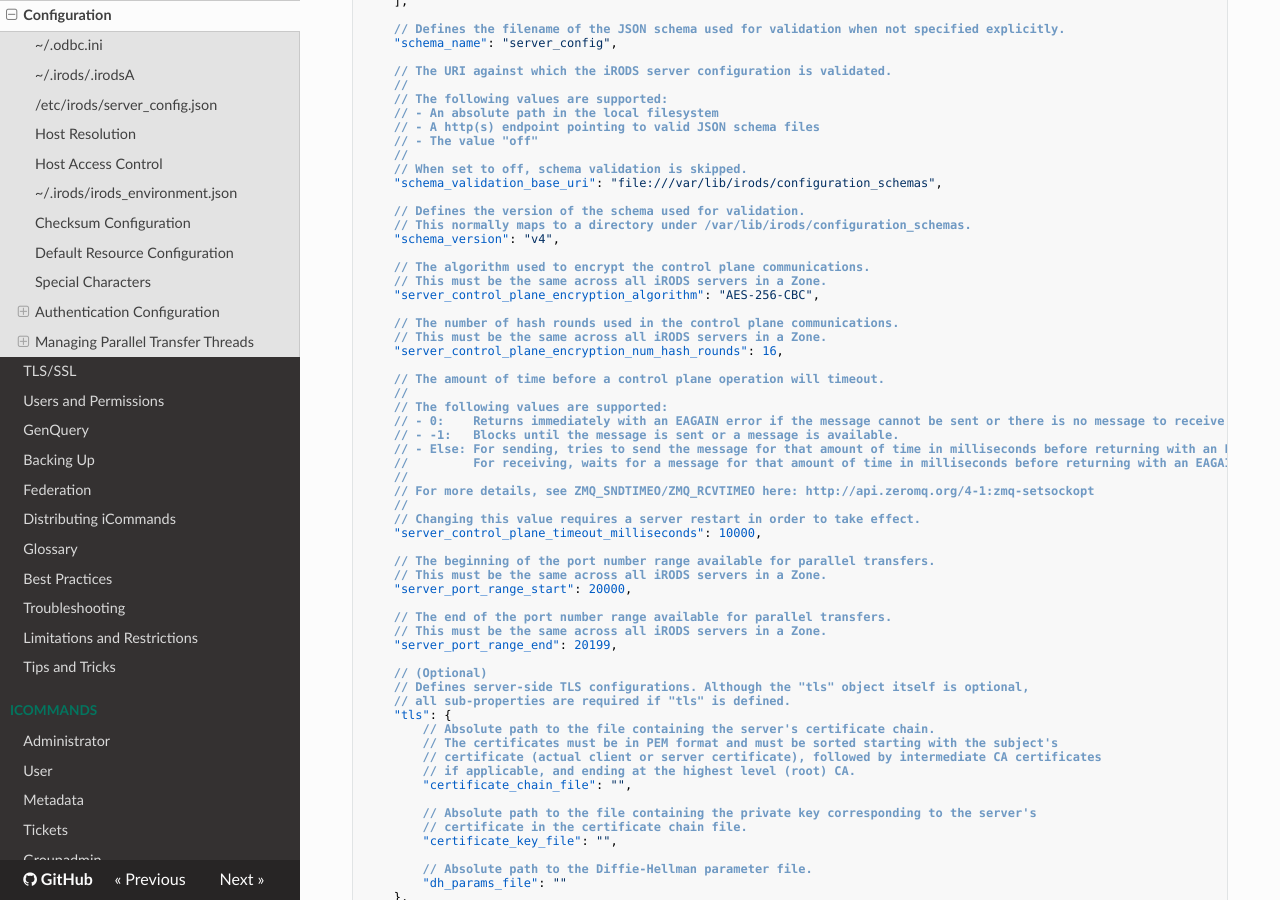
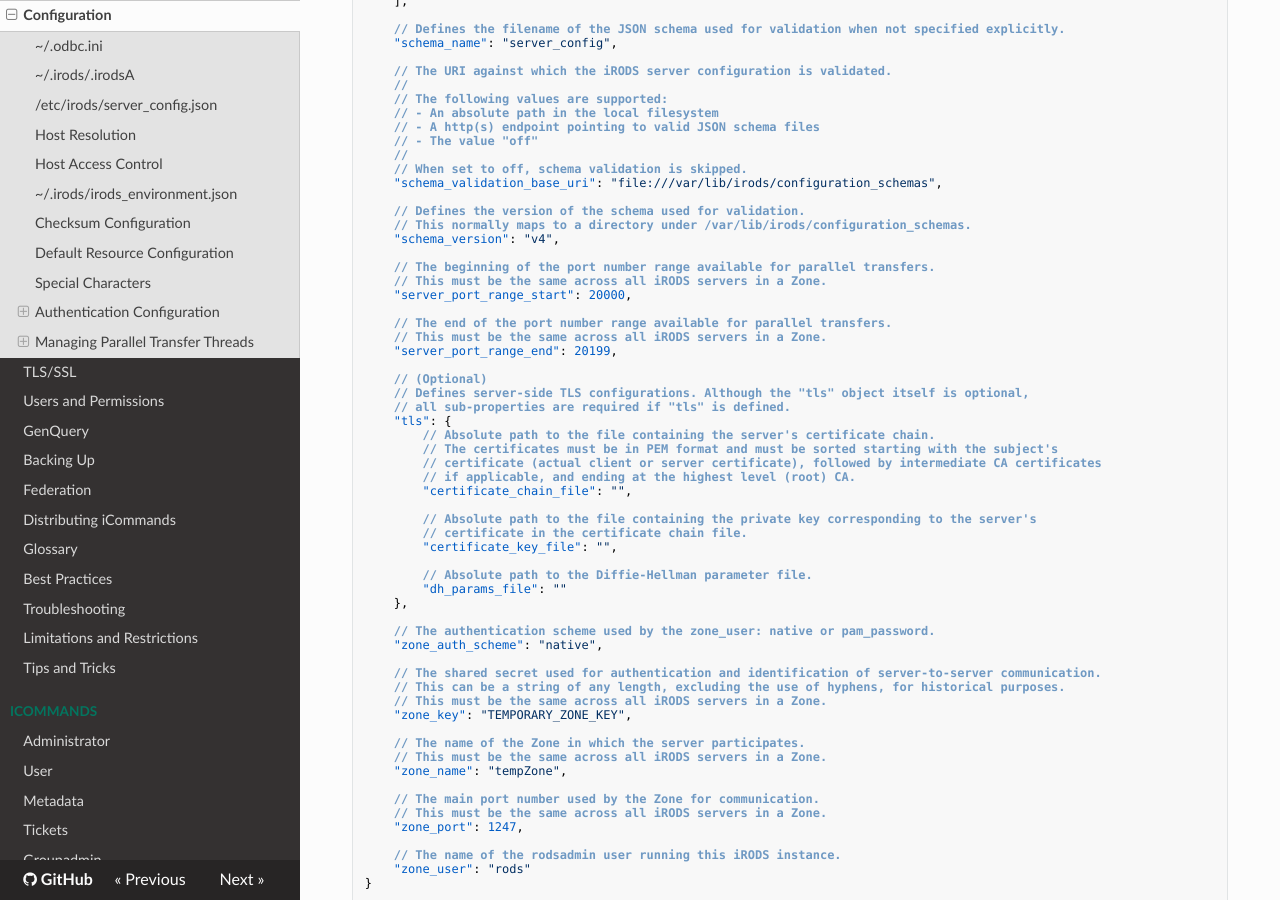
Before and after one commit to irods/irods_docs, an MkDocs documentation site: the page built from docs/system_overview/configuration.md, in a window 1280 px wide and 900 px high, scrolled down 5612 px. Built offline with MkDocs 1.6.1, drawn with Linux system fonts in a browser that asks for light colours; nearby versions of some CDN libraries; some of the changed text lies outside the part shown.

Commit message:
[#292,#295,#298] Remove documentation about control plane.

```diff
--- a/docs/system_overview/configuration.md
+++ b/docs/system_overview/configuration.md
@@ -382,27 +382,6 @@ This file defines the behavior of the server Agent that answers individual reque
     // This normally maps to a directory under /var/lib/irods/configuration_schemas.
     "schema_version": "v4",
 
-    // The algorithm used to encrypt the control plane communications.
-    // This must be the same across all iRODS servers in a Zone.
-    "server_control_plane_encryption_algorithm": "AES-256-CBC",
-
-    // The number of hash rounds used in the control plane communications.
-    // This must be the same across all iRODS servers in a Zone.
-    "server_control_plane_encryption_num_hash_rounds": 16,
-
-    // The amount of time before a control plane operation will timeout.
-    //
-    // The following values are supported:
-    // - 0:    Returns immediately with an EAGAIN error if the message cannot be sent or there is no message to receive.
-    // - -1:   Blocks until the message is sent or a message is available.
-    // - Else: For sending, tries to send the message for that amount of time in milliseconds before returning with an EAGAIN error.
-    //         For receiving, waits for a message for that amount of time in milliseconds before returning with an EAGAIN error.
-    //
-    // For more details, see ZMQ_SNDTIMEO/ZMQ_RCVTIMEO here: http://api.zeromq.org/4-1:zmq-setsockopt
-    //
-    // Changing this value requires a server restart in order to take effect.
-    "server_control_plane_timeout_milliseconds": 10000,
-
     // The beginning of the port number range available for parallel transfers.
     // This must be the same across all iRODS servers in a Zone.
     "server_port_range_start": 20000,
@@ -635,24 +614,6 @@ This is the main iRODS configuration file defining the iRODS environment. Any ch
     "irods_port": 1247,
 
     // (Optional)
-    // The algorithm used to encrypt the control plane communications.
-    // This must be the same across all iRODS servers in a Zone.
-    "irods_server_control_plane_encryption_algorithm": "AES-256-CBC",
-
-    // (Optional)
-    // The number of hash rounds used in the control plane communications.
-    // This must be the same across all iRODS servers in a Zone.
-    "irods_server_control_plane_encryption_num_hash_rounds": 16,
-
-    // (Optional)
-    // The encryption key required for communicating with the iRODS grid control plane.
-    "irods_server_control_plane_key": "32_byte_server_control_plane_key",
-
-    // (Optional)
-    // The port number on which the control plane listens.
-    "irods_server_control_plane_port": 1248,
-
-    // (Optional)
     // Location of a file of trusted CA certificates in PEM format.
     // Note that the certificates in this file are used in conjunction with the system
     // default trusted certificates.
@@ -768,10 +729,6 @@ And here is a service account environment file defining the minimum settings nee
     "irods_match_hash_policy": "compatible",
     "irods_maximum_size_for_single_buffer_in_megabytes": 32,
     "irods_port": 1247,
-    "irods_server_control_plane_encryption_algorithm": "AES-256-CBC",
-    "irods_server_control_plane_encryption_num_hash_rounds": 16,
-    "irods_server_control_plane_key": "32_byte_server_control_plane_key",
-    "irods_server_control_plane_port": 1248,
     "irods_transfer_buffer_size_for_parallel_transfer_in_megabytes": 4,
     "irods_user_name": "rods",
     "irods_zone_name": "tempZone",
--- a/mkdocs.yml
+++ b/mkdocs.yml
@@ -52,7 +52,6 @@ nav:
  - System Overview:
     - Data Objects: 'system_overview/data_objects.md'
     - Process Model: 'system_overview/process_model.md'
-    - Control Plane: 'system_overview/control_plane.md'
     - Configuration: 'system_overview/configuration.md'
     - TLS/SSL: 'system_overview/tls.md'
     - Users and Permissions: 'system_overview/users_and_permissions.md'
```
Also changed, not shown: docs/getting_started/installation.md (+0 -28 lines), docs/system_overview/control_plane.md (deleted, +0 -102 lines), docs/system_overview/glossary.md (+1 -1 lines), docs/images/ControlPlaneDiagram.jpg (deleted).
